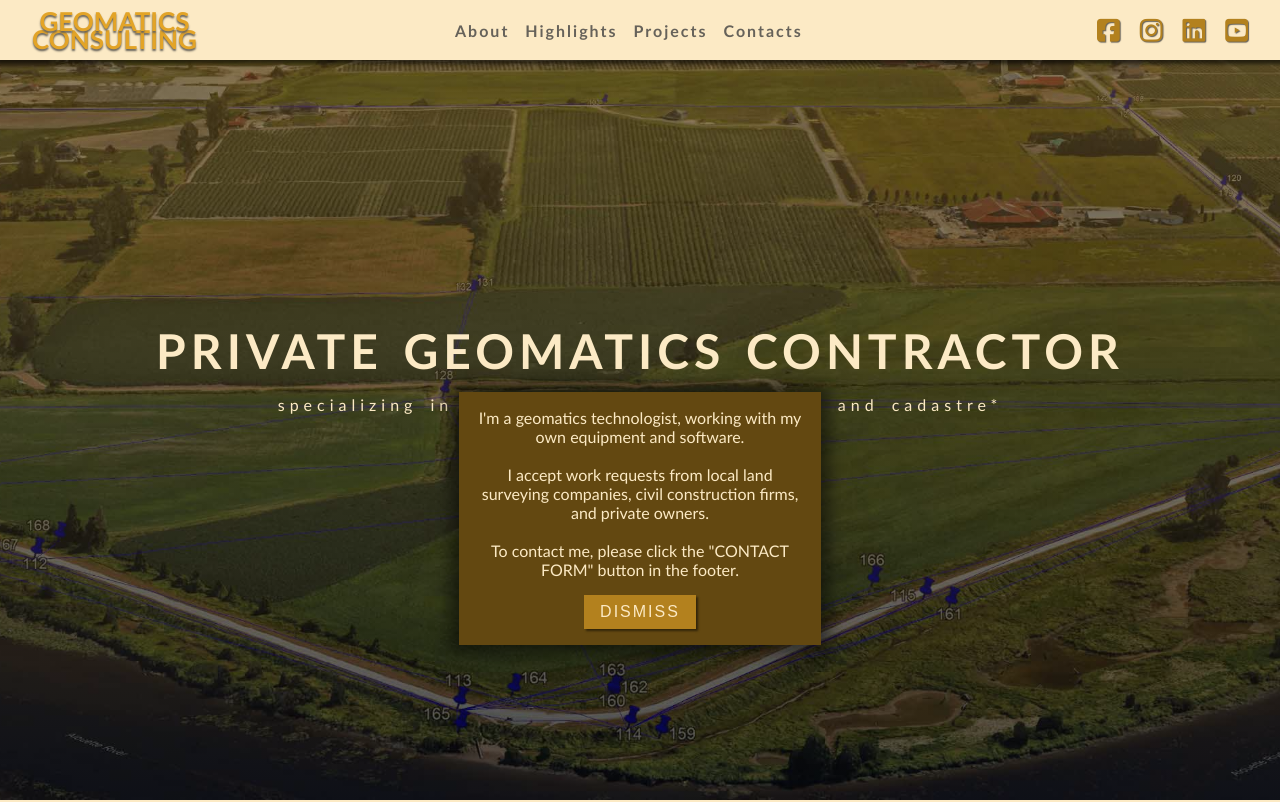
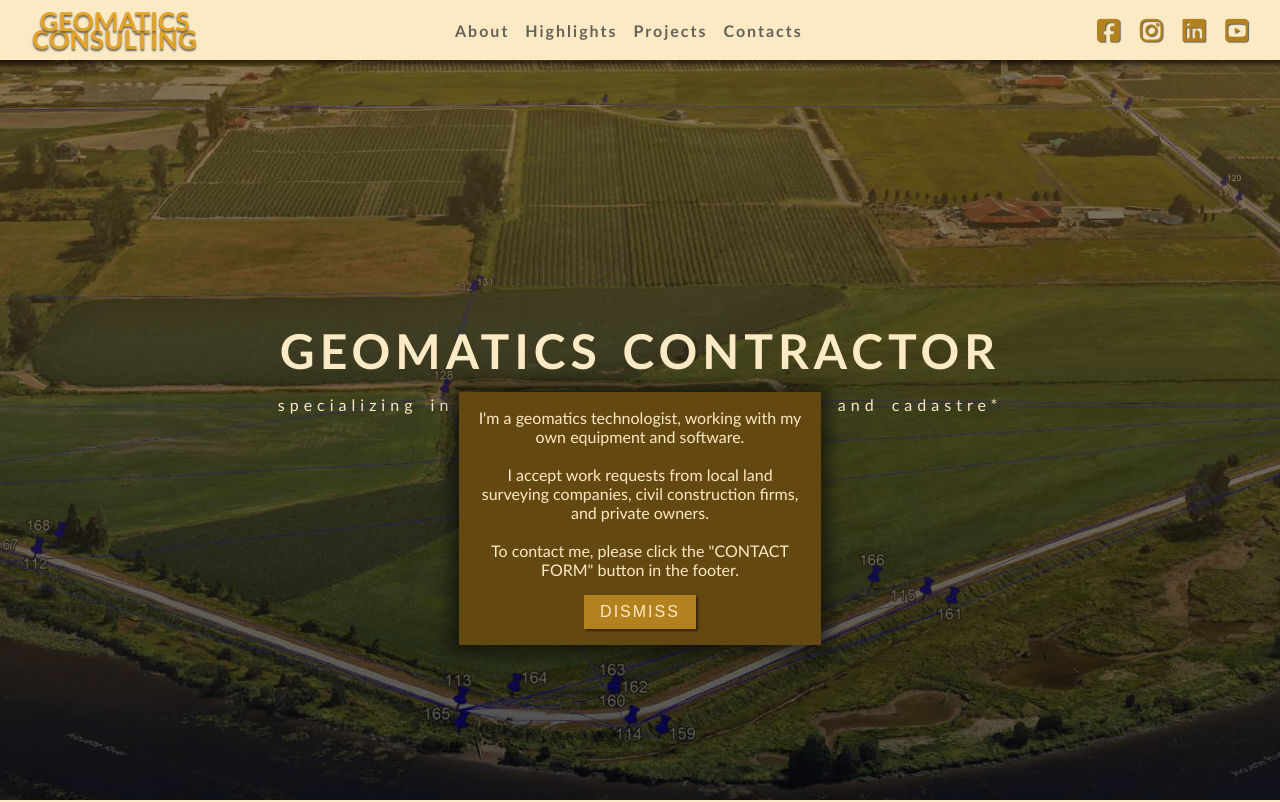
Before and after one commit to Pavel-Gs/landing_page, a React (Create React App) app: page / in a window 1280 px wide. Shown: the top 802 px of the page. Built offline with nearby package versions, Linux system fonts and the light colour scheme.

Commit message:
Updated hero

```diff
--- a/src/components/Hero.js
+++ b/src/components/Hero.js
@@ -4,7 +4,7 @@
 export const HeroStructure = () => {
 	return (<section className='chapter' id='hero-section'>
 		<article>
-			<h1>PRIVATE GEOMATICS CONTRACTOR</h1>
+			<h1>GEOMATICS CONTRACTOR</h1>
 			<p>specializing in land surveying, civil projects and cadastre*</p>
 			<a href='#about-section'>LEARN MORE</a>
 		</article>
```
